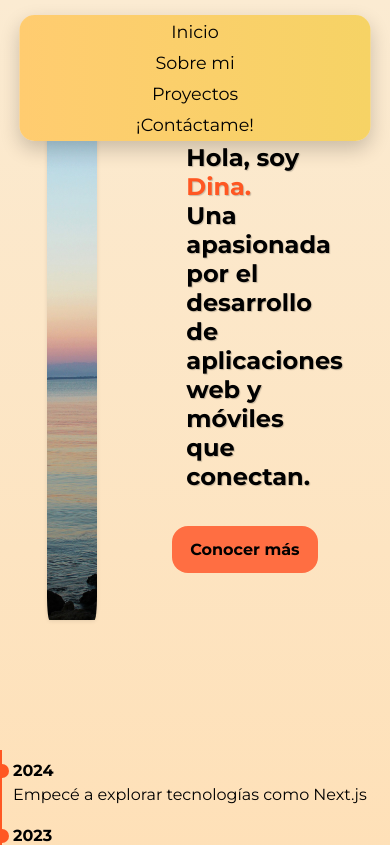
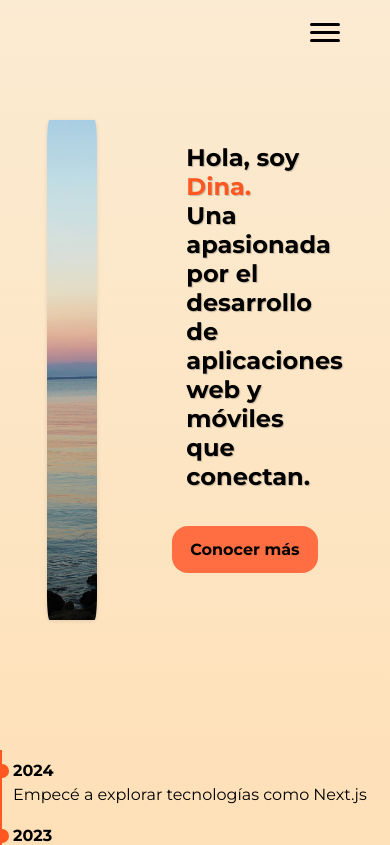
Before and after one commit to LavryDam/my-portfolio-web, a Next.js app: page / in a window 390 px wide. Shown: the top 845 px of the page. Built offline with nearby package versions, Linux system fonts and the light colour scheme.

Commit message:
fix: css hamburger menu

```diff
--- a/app/components/Menu/HamburgerMenu.css
+++ b/app/components/Menu/HamburgerMenu.css
@@ -1,13 +1,18 @@
 .hamburger-menu {
-  display: none;
+    display: flex;
+    justify-content: flex-start;
+    align-items: center;
+    position: fixed;
+    top: 20px;
+    right: 50px;
+    z-index: 2000;
 }
 
-/* Botón Hamburguesa */
 .hamburger-button {
     display: flex;
     flex-direction: column;
     justify-content: space-around;
-    width: 20px;
+    width: 30px;
     height: 25px;
     background: none;
     border: none;
@@ -19,7 +24,7 @@
 .line {
     width: 30px;
     height: 3px;
-    background-color: #2c3e50;
+    background-color: #010101;
     border-radius: 2px;
     transition: all 0.3s ease;
 }
@@ -36,21 +41,21 @@
     transform: rotate(-45deg) translate(5px, -5px);
 }
 
-/* Menú Desplegable */
 .menu-content {
-    position: fixed; /* Fijo al viewport para mantenerlo visible al desplazarse */
-    top: 0;
-    left: -100%; /* Oculto fuera del viewport inicialmente */
-    width: 30%;
+    position: fixed; /* Fijo al viewport */
+    top: 65px;
+    right: 50px;
+    width: 200px;
     background: #fff;
     box-shadow: 2px 0 6px rgba(0, 0, 0, 0.1);
     z-index: 10;
     opacity: 0;
+    transform: translateY(-10px);
     transition: all 0.3s ease;
+    visibility: hidden;
 }
 
 .menu-content.open {
-    left: 0; /* Mueve el menú al viewport */
     opacity: 1;
     visibility: visible;
 }
@@ -68,9 +73,8 @@
     background-color: #f0f0f0;
 }
 
-/* Mostrar en pantallas móviles */
 @media (max-width: 768px) {
     .hamburger-menu {
-      display: block; /* Visible solo en móvil */
+      display: block;
     }
-  }
+}
--- a/app/components/Navbar/Navbar.css
+++ b/app/components/Navbar/Navbar.css
@@ -40,32 +40,16 @@ nav ul.navegacion li {
     transform: scale(1.1);
 }
 
-/* Estilos para pantallas pequeñas */
+.hamburger-menu {
+  display: none;
+}
+
 @media (max-width: 768px) {
     .navbar {
-      padding: 15px 20px;
+      display: none;
     }
 
-    nav ul.navegacion {
-      flex-direction: column; /* Cambia a diseño vertical */
-      gap: 10px; /* Ajusta el espacio entre elementos */
-    }
-
-    nav ul.navegacion.active {
-      display: flex; /* Muestra el menú al activarlo */
-      position: absolute;
-      top: 70px;
-      left: 50%;
-      transform: translateX(-50%);
-      background: linear-gradient(to right, #ffcc70, #f6d365);
-      width: 90%;
-      border-radius: 10px;
-      box-shadow: 0 4px 10px rgba(0, 0, 0, 0.1);
-      padding: 20px;
-      z-index: 1000;
-    }
-
-    .hamburger-button {
-      display: flex; /* Muestra el botón hamburguesa en móvil */
+    .hamburger-menu {
+      display: flex;
     }
   }
--- a/app/components/Navbar/Navbar.tsx
+++ b/app/components/Navbar/Navbar.tsx
@@ -1,9 +1,11 @@
 import Link from "next/link";
 import "./Navbar.css";
+import HamburgerMenu from "../Menu/HamburgerMenu";
 
 
 export default function Navbar(){
     return(
+        <div>
             <nav className="navbar">
                 <ul className="navegacion">
                     <li>
@@ -20,5 +22,9 @@ export default function Navbar(){
                     </li>
                 </ul>
             </nav>
+            <div className="hamburger-menu">
+                <HamburgerMenu />
+            </div>
+        </div>
     );
 }
--- a/app/proyectos/project.tsx
+++ b/app/proyectos/project.tsx
@@ -17,7 +17,6 @@ function ProyectosPage() {
                         width={290}
                         height={190}
                         alt="Picture of the author"
-                        layout="responsive"
                     />
                     <h3 className="titulo-proyecto">App de Recetas Saludables y Personalizadas</h3>
                     <p className="detalle-proyecto">
```
Lines whose indentation alone changed are shown as unchanged.
